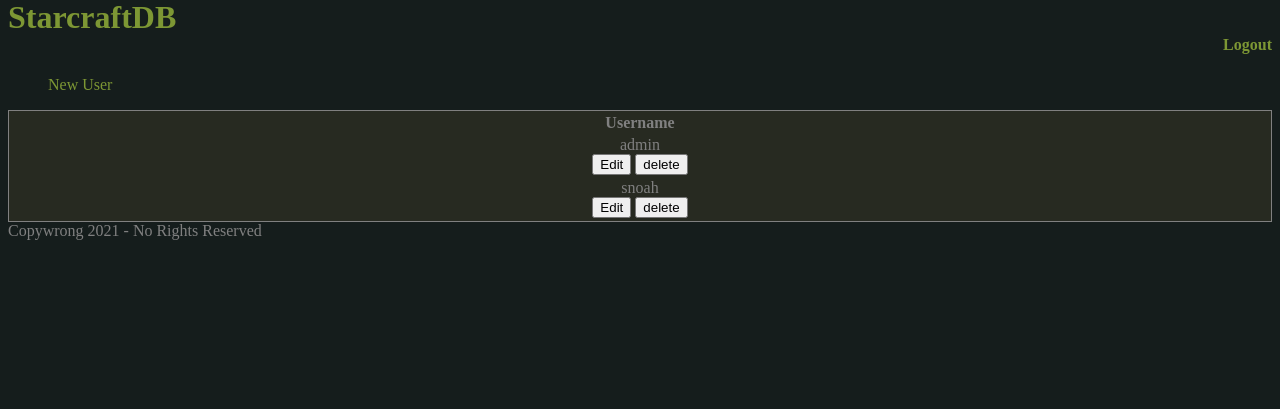
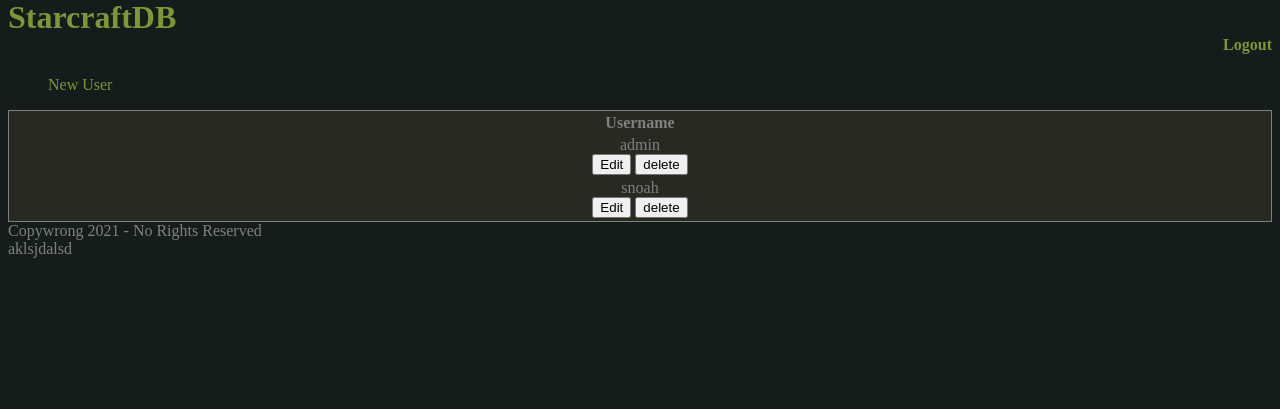
Before and after one commit to Slykeren/starcraftdb, a PHP site: page /view_users.php in a window 1280 px wide. Shown: the part 22-431 px from the top of the page. Run offline with PHP 8.4, Linux system fonts and the light colour scheme; a user stored in the database is signed in; data comes from the database, SQL or seed files in the repository.

Commit message:
Made changes to view_users

```diff
--- a/view_users.php
+++ b/view_users.php
@@ -64,3 +64,5 @@
     </div> <!-- END div id="wrapper" -->
 </body>
 </html>
+
+aklsjdalsd
```
